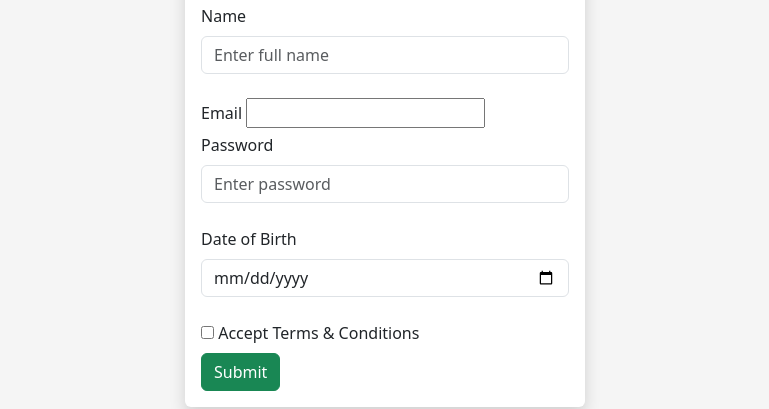
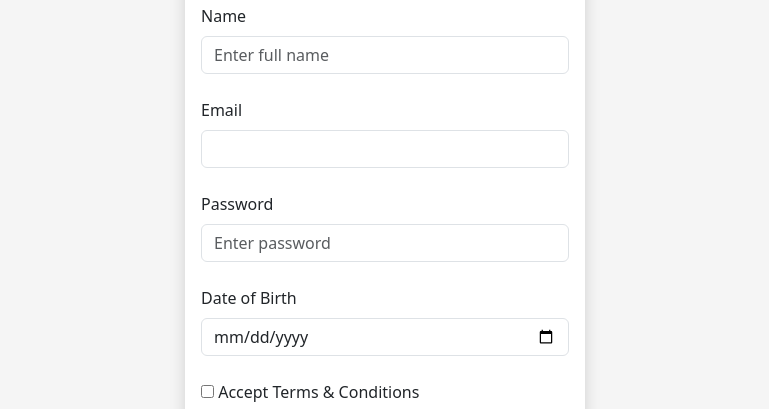
Before and after one commit to LW1117/wd101, a plain HTML site: page index.html in a window 1280 px wide. Shown: the part 74-483 px from the top of the page, without its empty margins (255-1024 px from the left). Drawn offline with nearby package versions, Linux system fonts and the light colour scheme.

Commit message:
Add class attribute to email

```diff
--- a/index.html
+++ b/index.html
@@ -20,7 +20,7 @@
         <input required type="text" name="name" id="name" class=" form-control" placeholder="Enter full name"><br>
 
         <label for="email" class="form-label">Email</label>
-        <input type="email" name="email" id="email" required><br>
+        <input type="email" name="email" id="email" class="form-control" required><br>
 
         <label for="password" class="form-label">Password</label>
         <input required type="password" name="password" id="password" class="form-control"
```
